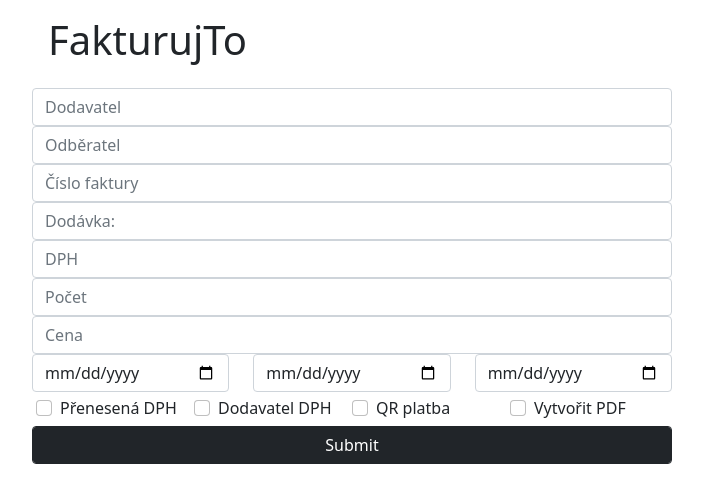
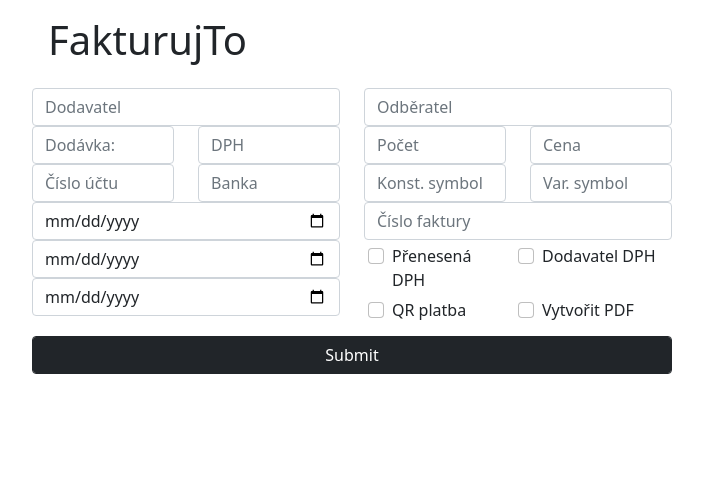
Before and after one commit to realWalter05/fakturuji, a Flask app: page / in a window 1280 px wide. Shown: the part 56-559 px from the top of the page, without its empty margins (288-991 px from the left). Run offline with Flask 2, Linux system fonts and the light colour scheme; parts of the project's set-up code (start-up, migrations or seed data) failed here and were passed over; some libraries are stand-ins or nearby versions.

Commit message:
design_index

```diff
--- a/main.py
+++ b/main.py
@@ -40,6 +40,7 @@ def index():
     pdf = request.args.get("pdf")
 
     print(dodavatel, odberatel)
+    print(prenesena_dph, dodavatel_dph, qr_platba, pdf)
 
     if dodavatel:
         excel = ExcelWriter(odberatel, dodavatel, [Item(dodavka, dph, count, price)], prenesena_dph, dodavatel_dph, qr_platba, date, "", faktura_numbering, s, pdf)
--- a/templates/index.html
+++ b/templates/index.html
@@ -32,53 +32,62 @@
  		<div class="w-50 m-auto">
 			<form method="GET" class="keyboard_form">
 				<h1 class="p-3">FakturujTo</h1>
-				<div>
-				  <input type="text" class="form-control" name="dodavatel" placeholder="Dodavatel"/>
-				  <input type="text" class="form-control" name="odberatel" placeholder="Odběratel"/>
-				  <input type="text" class="form-control" name="faktura_numbering" placeholder="Číslo faktury"/>
+				<div class="row">
+				  <div class="col"><input type="text" class="form-control" name="dodavatel" placeholder="Dodavatel"/></div>
+				  <div class="col"><input type="text" class="form-control" name="odberatel" placeholder="Odběratel"/></div>
 				</div>
-				<div>
-				  <input type="text" class="form-control" name="dodavka" placeholder="Dodávka:"/>
-				  <input type="number" class="form-control" name="dph" placeholder="DPH"/>
-				  <input type="number" class="form-control" name="count" placeholder="Počet"/>
-				  <input type="number" class="form-control" name="price" placeholder="Cena"/>
+				<div class="row">
+				  <div class="col"><input type="text" class="form-control" name="dodavka" placeholder="Dodávka:"/></div>
+				  <div class="col"><input type="number" class="form-control" name="dph" placeholder="DPH"/></div>
+				  <div class="col"><input type="number" class="form-control" name="count" placeholder="Počet"/></div>
+				  <div class="col"><input type="number" class="form-control" name="price" placeholder="Cena"/></div>
+				</div>
+				<div class="row">
+				  <div class="col"><input type="text" class="form-control" name="account_number" placeholder="Číslo účtu"/></div>
+				  <div class="col"><input type="text" class="form-control" name="bank_number" placeholder="Banka"/></div>
+				  <div class="col"><input type="text" class="form-control" name="konst_cislo" placeholder="Konst. symbol"/></div>
+				  <div class="col"><input type="number" class="form-control" name="var_cislo" placeholder="Var. symbol"/></div>
 				</div>
 				<div class="row">
 				  	<div class="col">
 						<input type="date" class="form-control" name="vystaveni_date" placeholder="Datum vystavení"/>
+						<input type="date" class="form-control" name="zdanpl_date" placeholder="Datum zdanitelného plnění"/>
+						<input type="date" class="form-control" name="splatnost_date" placeholder="Datum splatnost"/>
 					</div>
 				  	<div class="col">
-						 <input type="date" class="form-control" name="zdanpl_date" placeholder="Datum zdanitelného plnění"/>
-					</div>
-					<div class="col">
-						<input type="date" class="form-control" name="splatnost_date" placeholder="Datum splatnost"/>
-					</div>
-				</div>
+				  		<input type="text" class="form-control" name="faktura_numbering" placeholder="Číslo faktury"/>
 				  		<div class="row m-1">
 							<div class="form-check col">
-					  <input class="form-check-input" type="checkbox" name="prenesena_dph" value="" id="prenesena_dph">
+							  <input class="form-check-input" type="checkbox" name="prenesena_dph" id="prenesena_dph">
 							  <label class="form-check-label" for="prenesena_dph">
 							    Přenesená DPH
 							  </label>
 							</div>
 							<div class="form-check col">
-					  <input class="form-check-input" type="checkbox" name="dodavatel_dph" value="" id="dodavatel_dph">
+							  <input class="form-check-input" type="checkbox" name="dodavatel_dph" id="dodavatel_dph">
 							  <label class="form-check-label" for="dodavatel_dph">
 							    Dodavatel DPH
 							  </label>
 							</div>
+				  		</div>
+						<div class="row m-1">
 							<div class="form-check col">
-					  <input class="form-check-input" type="checkbox" name="qr_platba" value="" id="qr_platba">
+							  <input class="form-check-input" type="checkbox" name="qr_platba" id="qr_platba">
 							  <label class="form-check-label" for="qr_platba">
 							    QR platba
 							  </label>
 							</div>
+
 							<div class="form-check col">
-					  <input class="form-check-input" type="checkbox" name="pdf" value="" id="pdf">
+							  <input class="form-check-input" type="checkbox" name="pdf" id="pdf">
 							  <label class="form-check-label" for="pdf">
 							    Vytvořit PDF
 							  </label>
 							</div>
+				  		</div>
+				  	</div>
+				</div>
+				<div class="row m-1">
 				</div>
 				<button id="submit_btn" class="btn-dark btn form-control">Submit
 			    </button>
```
Also changed, not shown: 1 other file. Lines whose indentation alone changed are shown as unchanged.
